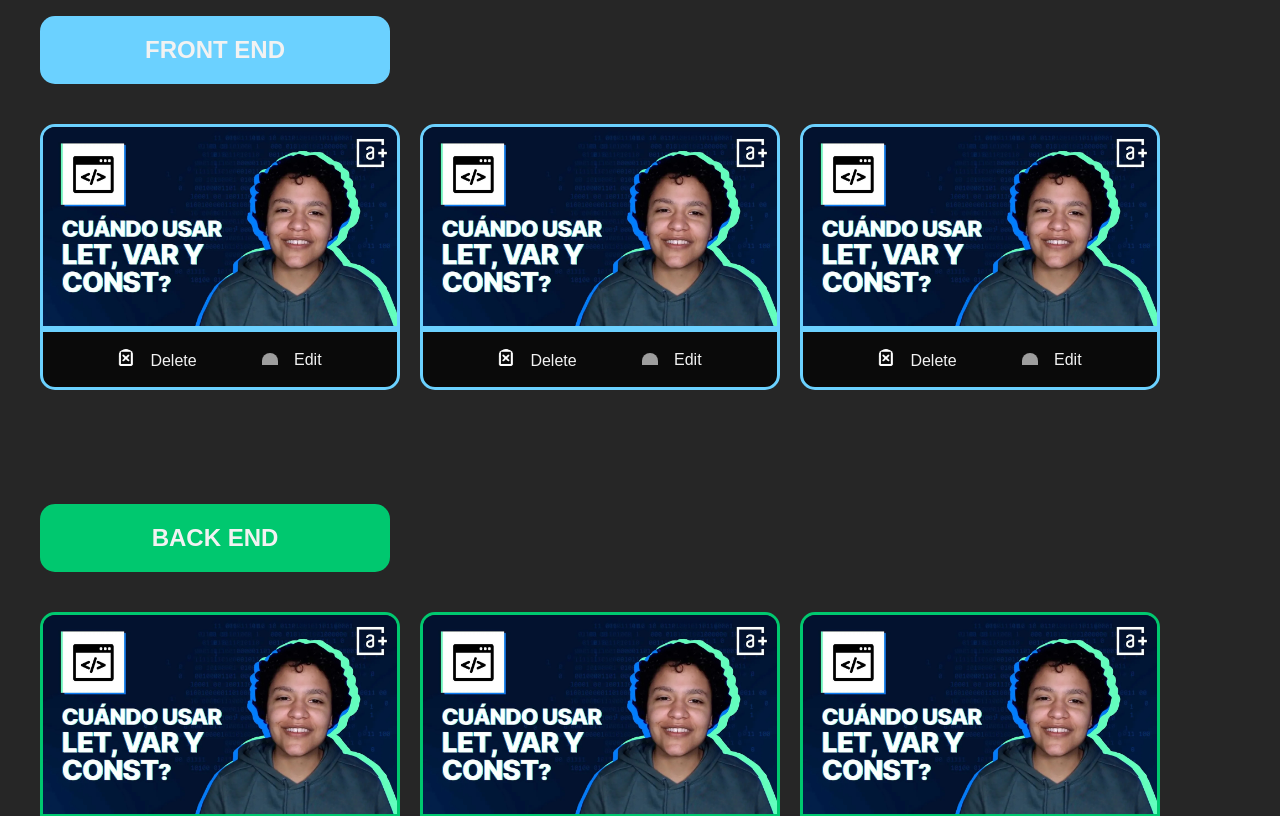
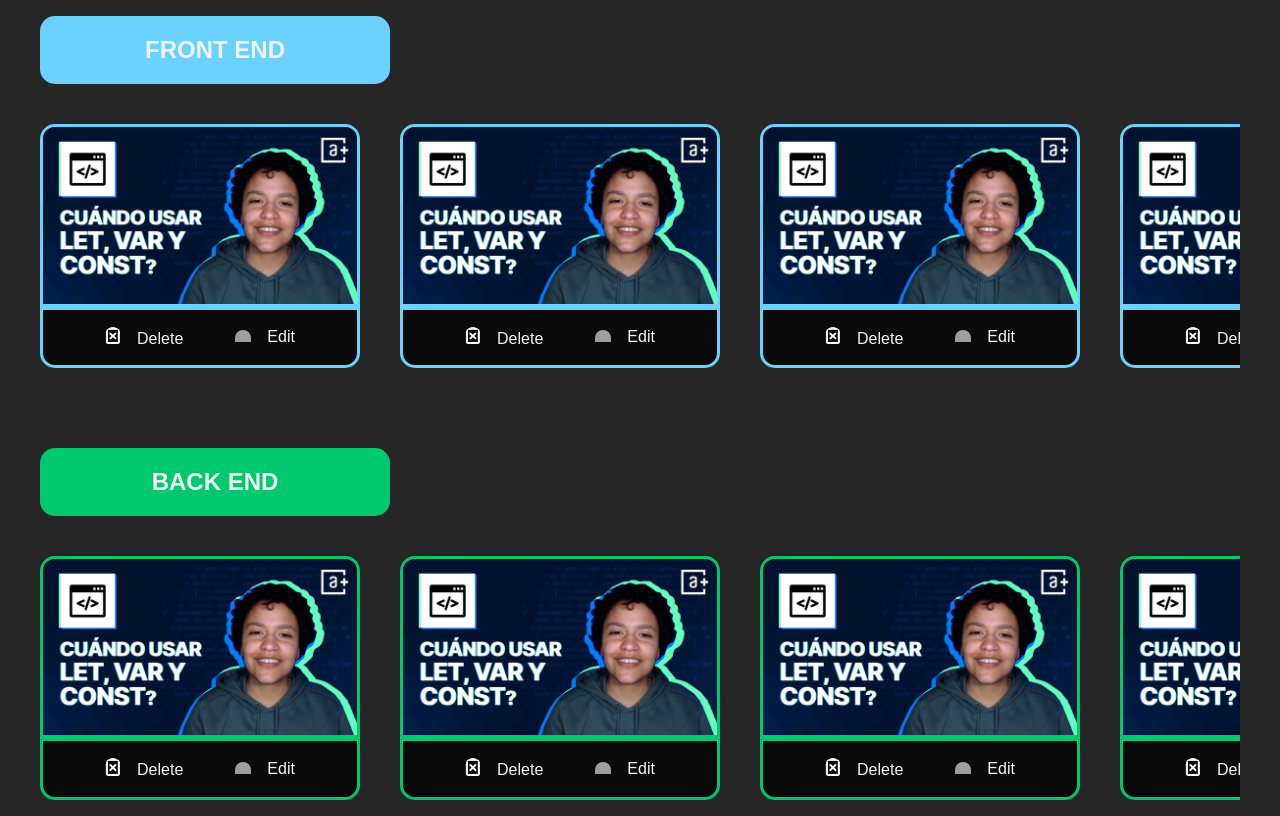
Before and after one commit to AbrahamOliden/aluraflix, a React (Vite) app: page / in a window 1280 px wide. Shown: the part 1020-1836 px from the top of the page. Built offline with nearby package versions, Linux system fonts and the light colour scheme; grey boxes are pictures that could not be loaded.

Commit message:
style cards andn gap

```diff
--- a/src/components/CarouselComponents/Carousel/index.jsx
+++ b/src/components/CarouselComponents/Carousel/index.jsx
@@ -28,9 +28,10 @@ const StyledCarousel = styled.section`
         align-items: center;
         padding: 0;
         margin: 0;
-        width: 100%;
-        gap: 20px;
+        gap: 40px;
         list-style: none;
+        overflow-x: scroll;
+        scrollbar-color: var(--blue);
      }
 `;
 
@@ -42,6 +43,9 @@ function Carousel({ text, color }) {
                 <VideoCard color={color} />
                 <VideoCard color={color} />
                 <VideoCard color={color} />
+                <VideoCard color={color} />
+                <VideoCard color={color} />
+                <VideoCard color={color} />
             </ul>
         </StyledCarousel>
     )
--- a/src/components/CarouselComponents/VideoCard/index.jsx
+++ b/src/components/CarouselComponents/VideoCard/index.jsx
@@ -1,14 +1,12 @@
 import styled from "styled-components";
 
 const StyledElement = styled.li`
-    width: 30%;
-    height: 300px;
     figure {
         margin: 0;
-        /* weird gap here  */
         display: flex;
         flex-flow: column nowrap;
         gap: 0;
+        width: 25vw;
     }
     img {
         width: 100%;
```
